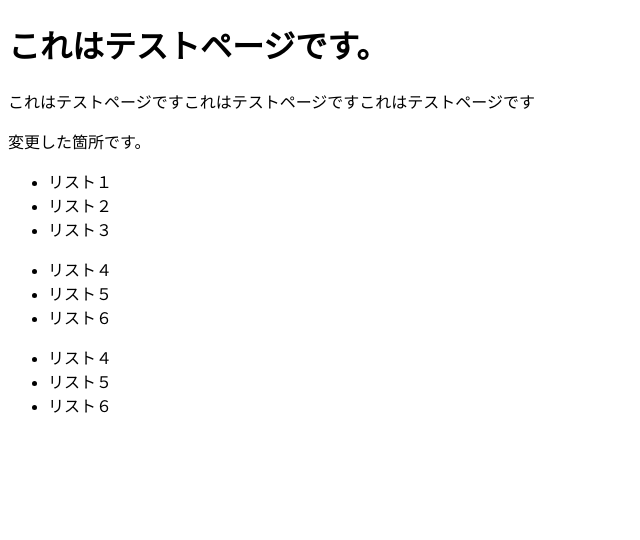
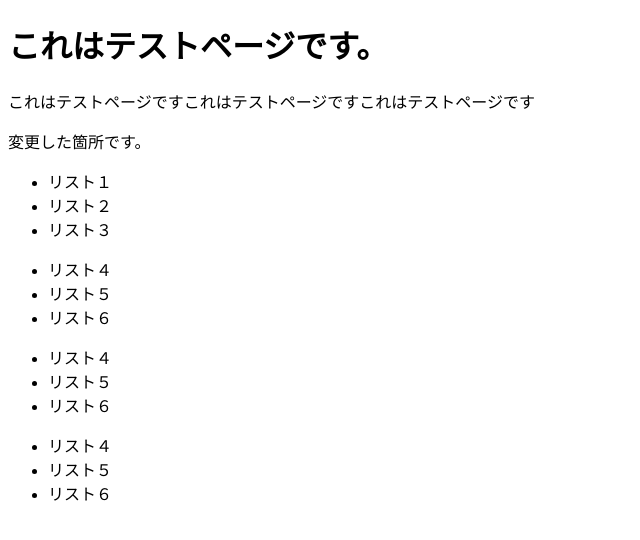
Before and after one commit to ito-mayu/bm_test, a plain HTML site: page index.html in a window 1280 px wide. Shown: the whole page, without its empty margins (0-640 px from the left). Drawn offline with Linux system fonts and the light colour scheme.

Commit message:
リスト追加しました。

```diff
--- a/index.html
+++ b/index.html
@@ -24,5 +24,10 @@
 		<li>リスト５</li>
 		<li>リスト６</li>
 	</ul>
+	<ul>
+		<li>リスト４</li>
+		<li>リスト５</li>
+		<li>リスト６</li>
+	</ul>
 </body>
 </html>
```
